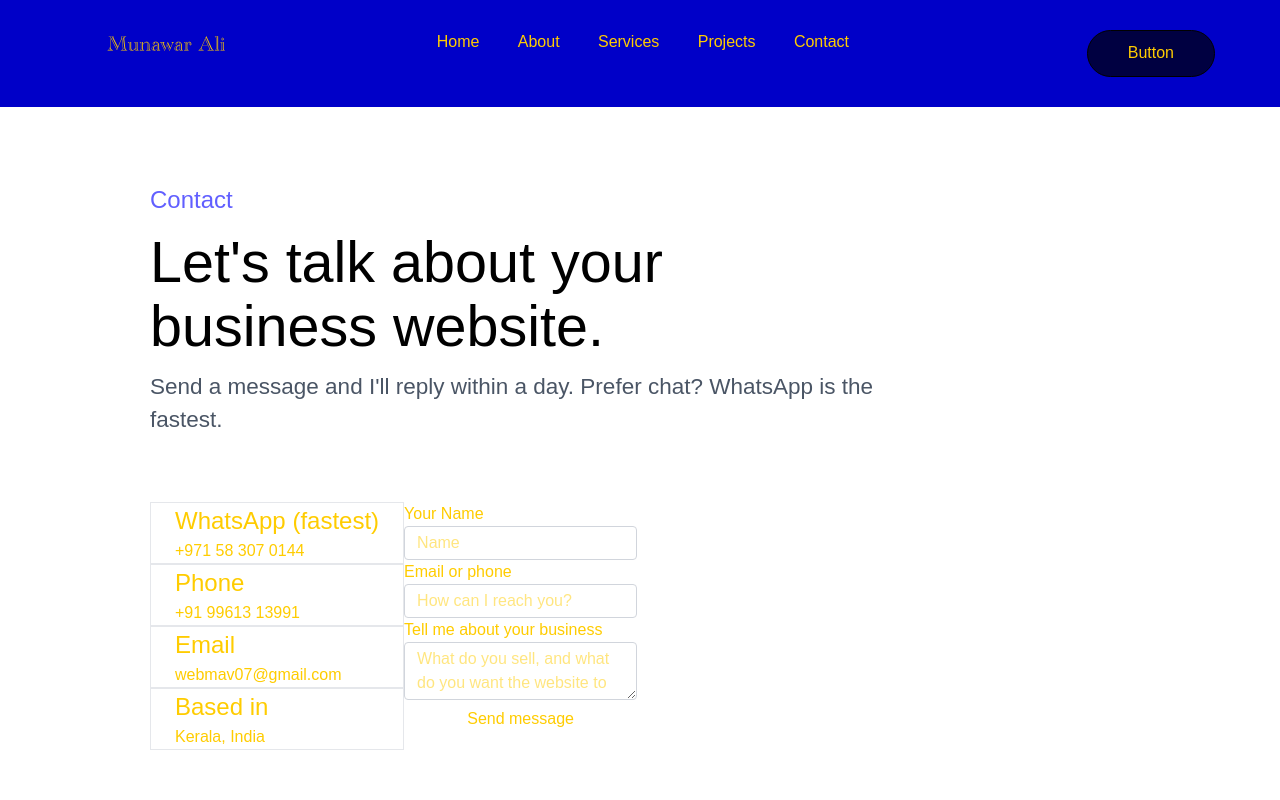
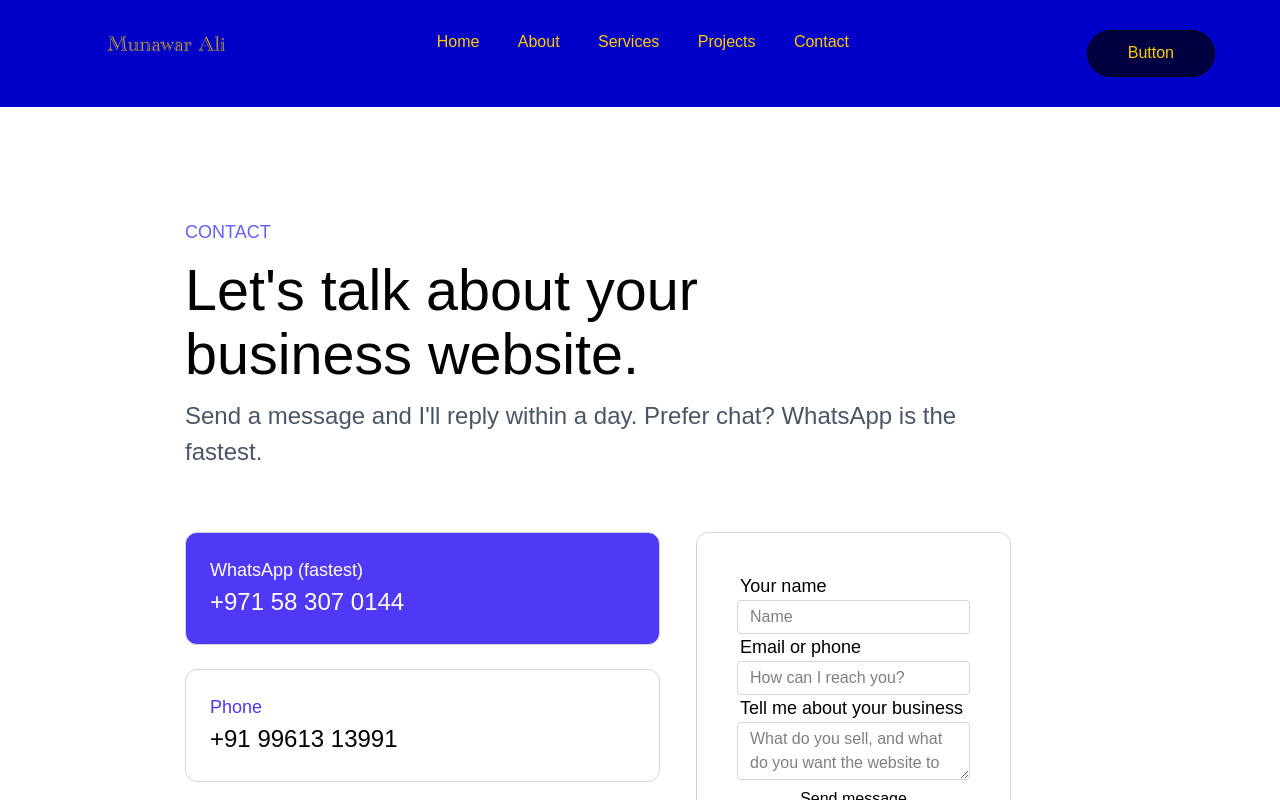
Before and after one commit to Webmav/my-portfolio, a React (Vite) app: page /contact in a window 1280 px wide. Shown: the top 800 px of the page. Built offline with nearby package versions, Linux system fonts and the light colour scheme; a web font is replaced by a local one.

Commit message:
Styled section two and started styling section three in ContactPage.

```diff
--- a/src/pages/ContactPage.jsx
+++ b/src/pages/ContactPage.jsx
@@ -1,8 +1,8 @@
 export default function ContactPage() {
     return(
-        <div className="px-[150px] py-[75px] ">
+        <div className="px-[185px] py-[100px] ">
             <div className="flex flex-col gap-[12px]">
-                <h1 className="text-[24px] text-indigo-500">Contact</h1>
+                <h1 className="text-[18px] text-indigo-500 mt-[12px]">CONTACT</h1>
 
                 <h2 className="text-[57.5px] leading-[64px] text-black ">
                     Let's talk about your
@@ -10,39 +10,39 @@ export default function ContactPage() {
                     business website.
                 </h2>
 
-                <h3 className="text-[22.5px] text-gray-600">
+                <h3 className="text-[24px] text-gray-600">
                     Send a message and I'll reply within a day. Prefer chat? WhatsApp is the
                     <br />
                     fastest.
                 </h3>
             </div>
 
-            <div className="flex pt-[65px]">
-                <div>
-                    <div className="px-[24px] border border-gray-200 ">
-                        <h1 className="text-[24px] ">WhatsApp (fastest)</h1>
-                        <h3 className="">+971 58 307 0144</h3>
+            <div className="flex pt-[62.5px]">
+                <div className="mr-[36px] flex flex-col gap-[24px] ">
+                    <div className="px-[24px] border border-gray-300 rounded-[12px] py-[24px] bg-indigo-600 text-white w-[475px] ">
+                        <h1 className="text-[18px] text-white ">WhatsApp (fastest)</h1>
+                        <h3 className="text-[24px] text-white">+971 58 307 0144</h3>
                     </div>
 
-                    <div className="px-[24px] border border-gray-200 ">
-                        <h1 className="text-[24px] ">Phone</h1>
-                        <h3 className="">+91 99613 13991</h3>
+                    <div className="px-[24px] border border-gray-300 rounded-[12px] py-[24px] hover:bg-indigo-600 hover:text-white w-[475px] ">
+                        <h1 className="text-[18px] text-indigo-600 ">Phone</h1>
+                        <h3 className="text-[24px] text-black">+91 99613 13991</h3>
                     </div>
 
-                    <div className="px-[24px] border border-gray-200 ">
-                        <h1 className="text-[24px] ">Email</h1>
-                        <h3 className="">webmav07@gmail.com</h3>
+                    <div className="px-[24px] border border-gray-300 rounded-[12px] py-[24px] hover:bg-indigo-600 hover:text-white w-[475px] ">
+                        <h1 className="text-[18px] text-indigo-600 ">Email</h1>
+                        <h3 className="text-[24px] text-black">webmav07@gmail.com</h3>
                     </div>
 
-                    <div className="px-[24px] border border-gray-200 ">
-                        <h1 className="text-[24px] ">Based in</h1>
-                        <h3 className="">Kerala, India</h3>
+                    <div className="px-[24px] border border-gray-300 rounded-[12px] py-[24px] hover:bg-indigo-600 hover:text-white w-[475px] ">
+                        <h1 className="text-[18px] text-indigo-600 ">Based in</h1>
+                        <h3 className="text-[24px] text-black">Kerala, India</h3>
                     </div>
                 </div>
 
-                <div>
+                <div className="border border-gray-300 rounded-[12px] px-[40px] py-[40px] text-black">
                     <div>
-                        <h2 className="">Your Name</h2>
+                        <h2 className="px-[3px] text-[18px]">Your name</h2>
                         <input
                             type="text"
                             name="name"
@@ -51,7 +51,7 @@ export default function ContactPage() {
                         />
                     </div>
                     <div>
-                        <h2 className="">Email or phone</h2>
+                        <h2 className="px-[3px] text-[18px]">Email or phone</h2>
                         <input
                             type="email"
                             name="emailOrPhone"
@@ -60,7 +60,7 @@ export default function ContactPage() {
                         />
                     </div>
                     <div>
-                        <h2 className="">Tell me about your business</h2>
+                        <h2 className="px-[3px] text-[18px]">Tell me about your business</h2>
                         <textarea
                             type="email"
                             name="emailOrPhone"
```
